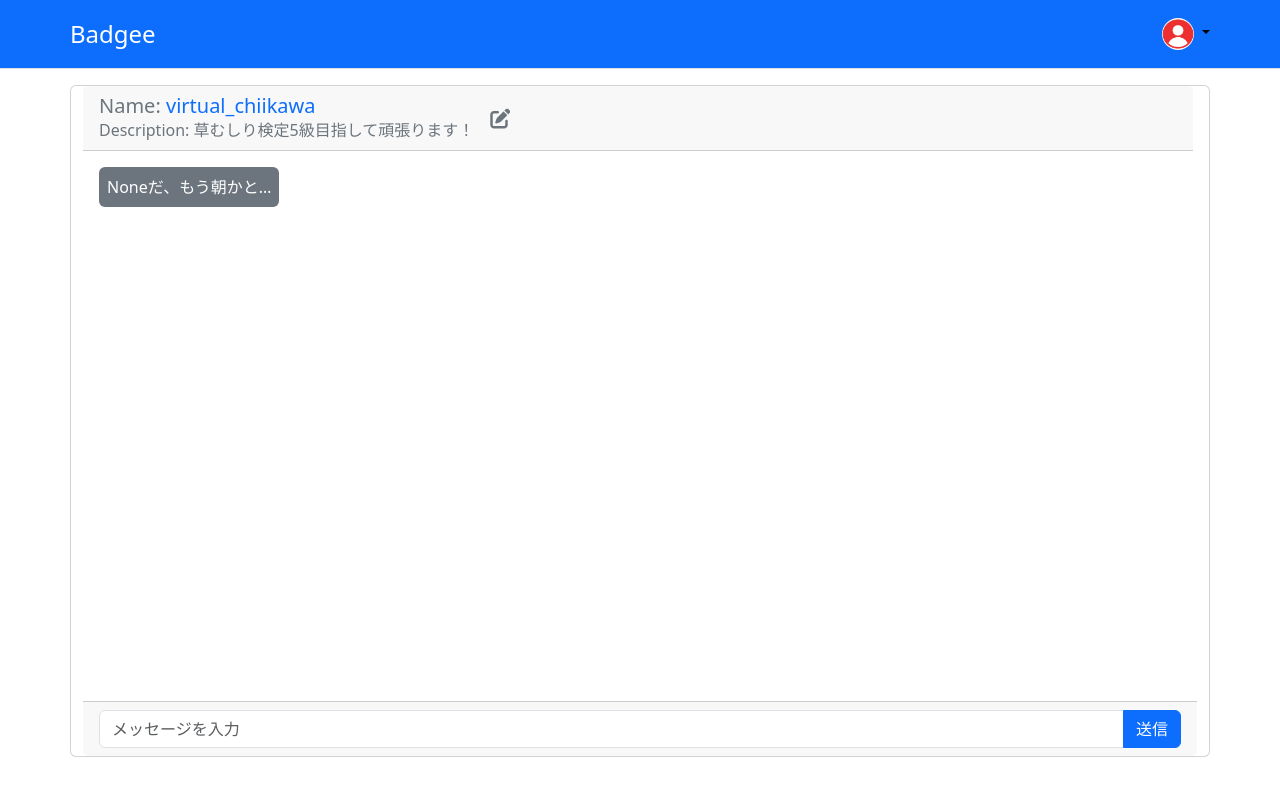
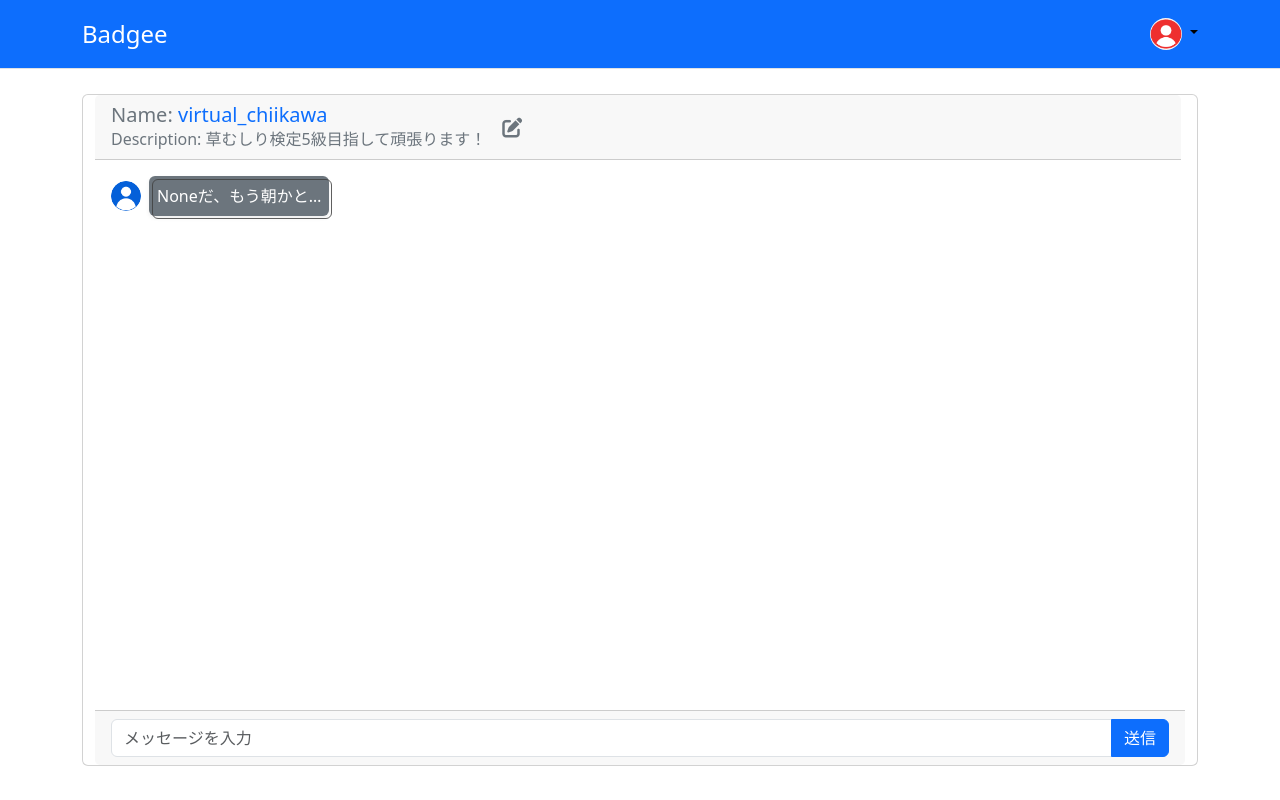
Before and after one commit to Hackathon-Spring-2024-TeamG/team-g-app, a Flask app: page /personal_channels/detail/1 in a window 1280 px wide. Run offline with Flask 2, Linux system fonts and the light colour scheme; the visitor is signed in with stand-in values (Sample User, id 1); data comes from the database, SQL or seed files in the repository; data that the repository does not hold is empty.

Commit message:
個人メッセージの削除機能実装
- 個人メッセージの削除のビュー関数実装（app.py）
- 個人メッセージ削除のdeletePersonalMessage()を追加（models.py）
- ブラウザの縦スクロールバーを非表示（templates/base.html）
- ヘッダーを固定（templates/index.html）
- ユーザーのメッセージ表示部分の修正（templates/personal/detail.html）

```diff
--- a/ChatApp/app.py
+++ b/ChatApp/app.py
@@ -149,7 +149,7 @@ def delete_channel(channel_id):
 # 個人チャンネル一覧ページの表示
 @app.route('/personal_channels')
 def show_personal_channels():
-    user_id = session.get("user_id")
+    user_id = session.get('user_id')
     if user_id is None:
         return redirect('/login')
     else:
@@ -210,7 +210,7 @@ def update_personal_detail():
 # 個人チャンネルの削除
 @app.route('/personal_channels/delete/<int:personal_channel_id>')
 def delete_personal_channel(personal_channel_id):
-    user_id = session.get("user_id")
+    user_id = session.get('user_id')
     if user_id is None:
         return redirect('/login')
     else:
@@ -226,7 +226,7 @@ def delete_personal_channel(personal_channel_id):
 # 個人チャンネル詳細ページの表示
 @app.route('/personal_channels/detail/<int:personal_channel_id>')
 def personal_detail(personal_channel_id):
-    user_id = session.get("user_id")
+    user_id = session.get('user_id')
     if user_id is None:
         return redirect('/login')
 
@@ -249,12 +249,29 @@ def add_personal_message():
     if personal_message:
         dbConnect.createPersonalMessage(user_id, personal_channel_id, personal_message)
 
-    return redirect('/personal_channels/detail/{personal_channel_id}'.format(personal_channel_id=personal_channel_id))
+    return redirect(f'/personal_channels/detail/{personal_channel_id}')
+
+# 個人メッセージの削除
+@app.route('/delete_personal_message', methods=['POST'])
+def delete_personal_message():
+    user_id = session.get('user_id')
+    if user_id is None:
+        return redirect('/login')
+
+    personal_message_id = request.form.get('personal_message_id')
+    print(personal_message_id)
+    personal_channel_id = request.form.get('personal_channel_id')
+    print(personal_channel_id)
+
+    if personal_message_id:
+        dbConnect.deletePersonalMessage(personal_message_id)
+
+    return redirect(f'personal_channels/detail/{personal_channel_id}')
 
 # アカウントページ表示
 @app.route('/account')
 def show_account():
-    user_id = session.get("user_id")
+    user_id = session.get('user_id')
     if user_id is None:
         return redirect('/login')
     else:
--- a/ChatApp/models.py
+++ b/ChatApp/models.py
@@ -372,6 +372,26 @@ class dbConnect:
             if conn is not None:
                 conn.close()
 
+    @staticmethod
+    def deletePersonalMessage(personal_message_id):
+        conn = None
+        cur = None
+        try:
+            conn = DB.getConnection()
+            cur = conn.cursor()
+            sql = "DELETE FROM personal_messages WHERE id=%s;"
+            cur.execute(sql, (personal_message_id,))
+            conn.commit()
+        except Exception as e:
+            print(str(e), 'が発生しています')
+            abort(500)
+        finally:
+            if cur is not None:
+                cur.close()
+            if conn is not None:
+                conn.close()
+
+
 # -----------------------------ここから下はアカウント機能関連-----------------------------------
     @staticmethod
     def getUserAccount(user_id):
--- a/ChatApp/templates/base.html
+++ b/ChatApp/templates/base.html
@@ -8,6 +8,11 @@
   <link href="https://cdn.jsdelivr.net/npm/bootstrap@5.3.0/dist/css/bootstrap.min.css" rel="stylesheet">
   <link href="https://cdnjs.cloudflare.com/ajax/libs/font-awesome/6.0.0-beta3/css/all.min.css" rel="stylesheet">
   <style>
+    html, body {
+      height: 100%;
+      overflow: hidden;
+    }
+
     body {
       min-height: 100vh;
     }
@@ -50,11 +55,20 @@
     .card-footer {
       margin-top: auto; /* フッターを常に下部に固定 */
     }
+
+    .header {
+      position: fixed;
+      top: 0;
+      left: 0;
+      width: 100%;
+      z-index: 1000; /* ページ上の他の要素より前面に表示させる */
+    }
+
   </style>
   {% block style %}{% endblock %}
 </head>
 <body>
-  <header class="p-3 mb-3 border-bottom bg-primary">
+  <header class="p-3 mb-3 border-bottom bg-primary header">
     <div class="container">
       <div class="d-flex flex-wrap align-items-center justify-content-center justify-content-lg-start">
         <span class="fs-4"><a href="{{ url_for('index') }}" style="color: #fff; text-decoration: none;">Badgee</a></span>
--- a/ChatApp/templates/index.html
+++ b/ChatApp/templates/index.html
@@ -3,7 +3,7 @@
 {% block title %}home{% endblock %}
 
 {% block body %}
-<div class="container my-5">
+<div class="container my-5" style="padding-top: 100px;">
   <div class="col-md-9 mx-auto">
   {% with messages = get_flashed_messages(with_categories=true) %}
     {% if messages %}
--- a/ChatApp/templates/personal/detail.html
+++ b/ChatApp/templates/personal/detail.html
@@ -10,7 +10,6 @@
     .container {
       display: flex;
       flex-direction: column;
-      padding: 0 !important; /* コンテナのデフォルトのパディングを無効化 */
     }
     .card {
       flex-grow: 1;
@@ -35,13 +34,29 @@
       flex-grow: 1;
       overflow-y: auto; /* 必要に応じてスクロールバーを表示 */
     }
+    .message-box {
+      position: relative;
+      max-width: 60%; /* メッセージボックスの最大幅を設定 */
+    }
+
+    .message-box::before {
+      content: '';
+      position: absolute;
+      top: 3px;
+      left: 3px;
+      right: -3px;
+      bottom: -3px;
+      border: 1px solid #414141d6;
+      border-radius: inherit;
+      z-index: 0;
+    }
 
   </style>
 {% endblock %}
 {% block body %}
-<div class="container mt-3 mb-3">
+<div class="container mt-3 mb-4" style="padding-top: 78px;">
   <div class="row col-12 mx-auto">
-    <div class="card">
+    <div class="card mb-3">
       <div class="card-header d-flex align-items-center me-1">
         <div>
           <h5 class="mb-0 text-secondary">Name: <span class="text-primary">{{ personal_channel.name }}</span></h5>
@@ -53,19 +68,26 @@
       </div>
       <div class="chat-container">
         <div class="card-body" id="chat-window">
-          <!-- チャットメッセージがここに挿入されます -->
           {% for personal_message in personal_messages %}
           {% if personal_message.user_id == user_id %}
           <!-- ログインユーザーのメッセージ -->
-              <div class="d-flex justify-content-end mb-2">
-                <div class="bg-primary text-white rounded p-2">
+          <div class="d-flex justify-content-end mb-3 align-items-center">
+            <div class="bg-primary text-white rounded p-2 shadow-sm message-box" style="position: relative; max-width: 60%;">
               {{ personal_message.message }}
             </div>
+            <form action="/delete_personal_message" method="POST" class="d-inline">
+              <input type="hidden" name="personal_message_id" value="{{ personal_message.id }}">
+              <input type="hidden" name="personal_channel_id" value="{{ personal_channel.id }}">
+              <button type="submit" class="btn btn-link p-0 ms-2">
+                <i class="fas fa-trash-alt text-secondary"></i>
+              </button>
+            </form>
           </div>
         {% else %}
           <!-- 他のユーザーのメッセージ -->
-              <div class="d-flex justify-content-start mb-2">
-                <div class="bg-secondary text-white rounded p-2">
+          <div class="d-flex justify-content-start mb-3 align-items-center">
+            <img src="/static/img/user_default01.png" class="rounded-circle me-2" style="width: 30px; height: 30px; object-fit: cover;" alt="User Image">
+            <div class="bg-secondary text-white rounded p-2 shadow-sm message-box" style="max-width: 60%;">
               {{ personal_message.message }}
             </div>
           </div>
--- a/ChatApp/templates/personal/personal_channels.html
+++ b/ChatApp/templates/personal/personal_channels.html
@@ -4,7 +4,7 @@
 {% block title %}個人チャンネル一覧{% endblock %}
 
 {% block body %}
-<div class="container my-5">
+<div class="container my-5" style="padding-top: 100px;">
   <div class="col-8 mx-auto">
   {% with messages = get_flashed_messages(with_categories=true) %}
     {% if messages %}
```
Lines whose indentation alone changed are shown as unchanged.
